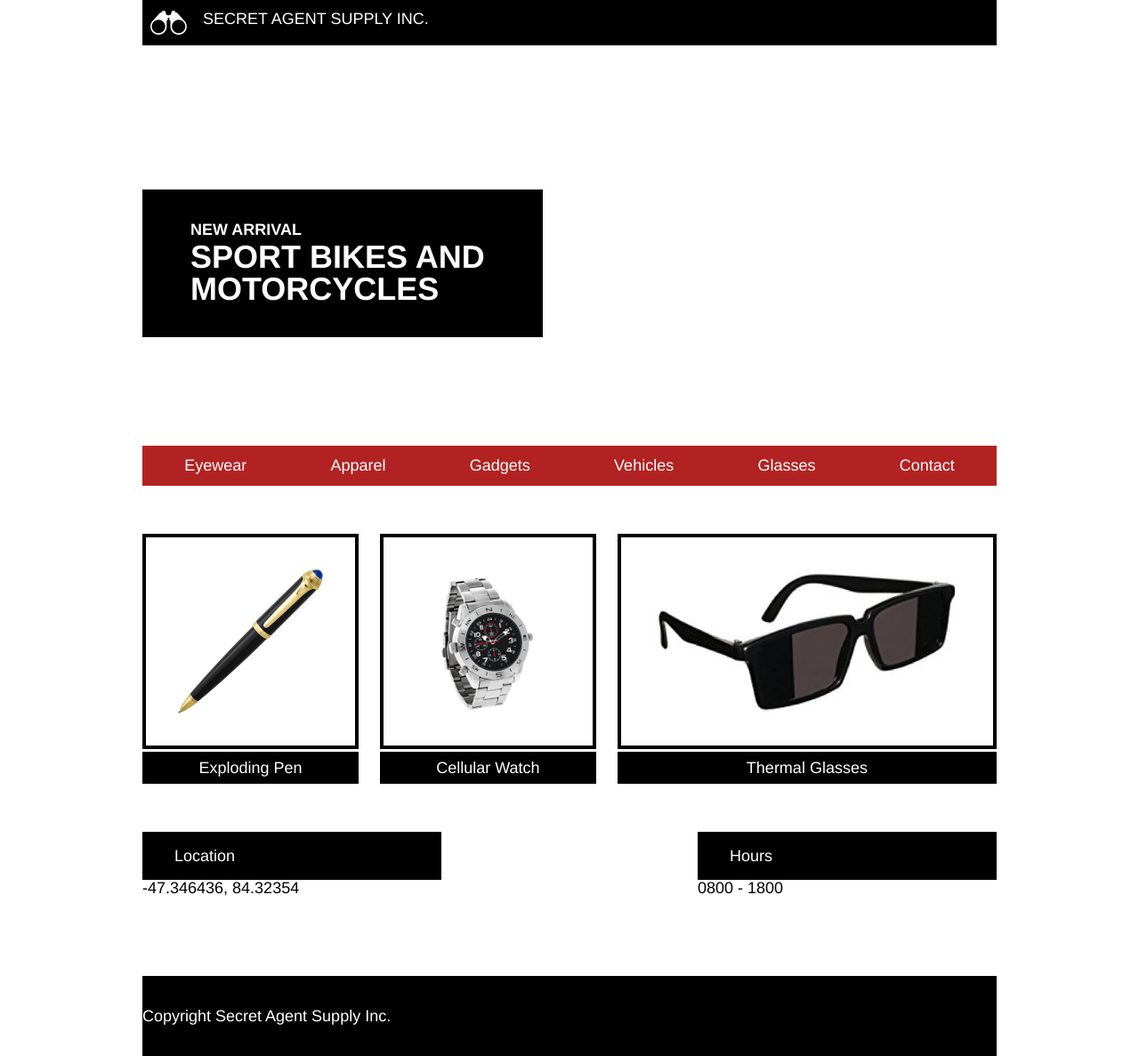
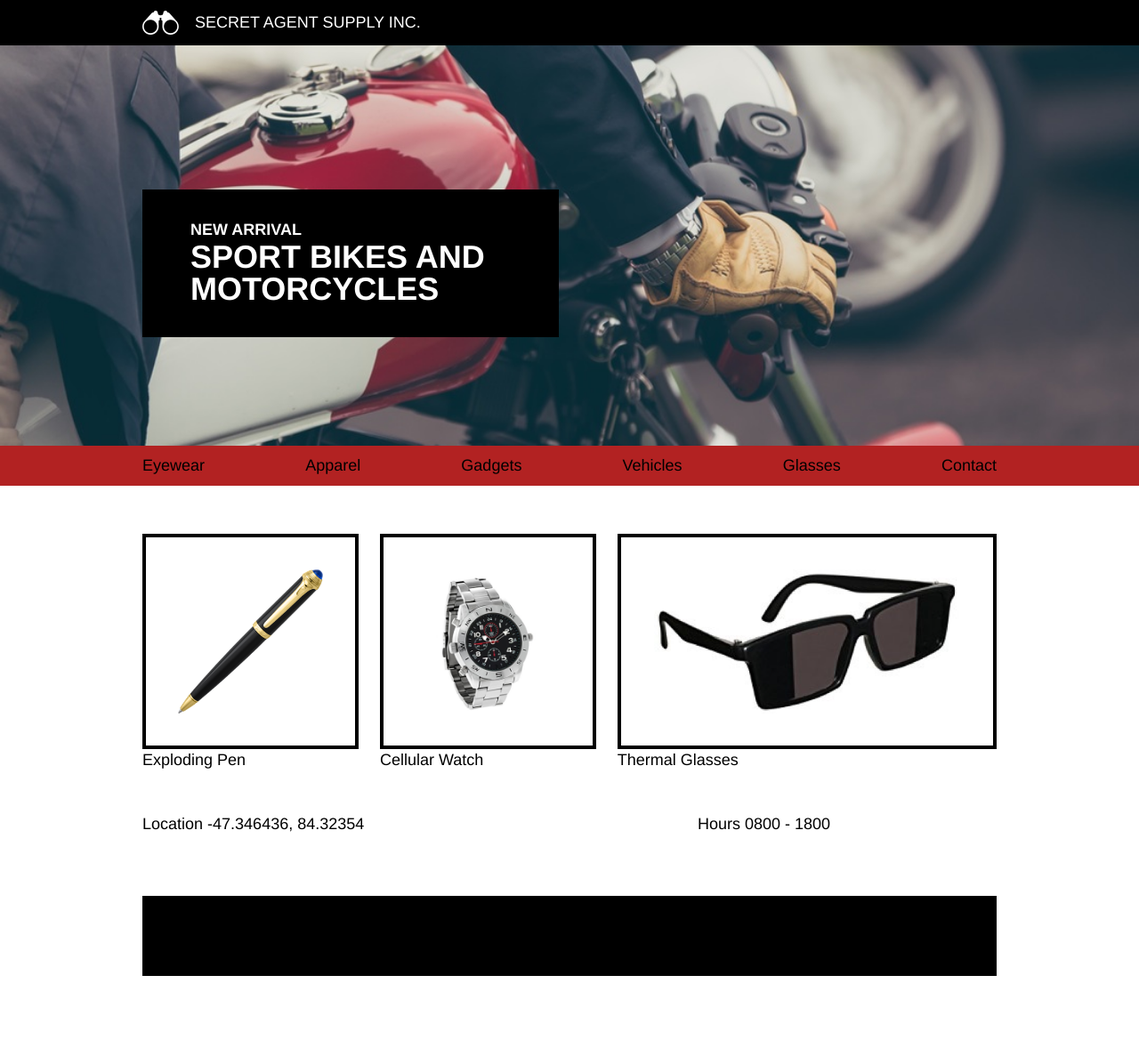
Before and after one commit to DHendrixon/SecretAgentSupply, a plain HTML site: page index.html in a window 1280 px wide. Shown: the whole page at 89% size. After the commit the page ends 1097 px from the top, so only its background shows below. Drawn offline with Linux system fonts and the light colour scheme.

Commit message:
Revise HTML and revise CSS

```diff
--- a/index.html
+++ b/index.html
@@ -7,68 +7,87 @@
     <title>Secret Agent Supply Inc.</title>
   </head>
   <body>
-    <div class="container">
+
     <!--Logo-->
 
       <div class="logo">
-        <img src="resources/images/logo.png" alt="binoculars">
-        <p>Secret Agent Supply Inc.</p>
+        <div class="container">
+          <img src="resources/images/logo.png" alt="binoculars">
+          <span>Secret Agent Supply Inc.</span>
+        </div>
       </div>
 
     <!--Main Banner-->
 
       <div class="mainbanner">
-        <div>
-          <p>New Arrival</p>
+        <div class="container">
+        <div class="banner-text">
+          <h4>New Arrival</h4>
           <h1>Sport Bikes and Motorcycles</h1>
+        </div>
         </div>
       </div>
 
     <!--Navigation-->
 
       <nav>
-        <span>Eyewear</span>
-        <span>Apparel</span>
-        <span>Gadgets</span>
-        <span>Vehicles</span>
-        <span>Glasses</span>
-        <span>Contact</span>
+        <ul class="container">
+          <li>Eyewear</li>
+          <li>Apparel</li>
+          <li>Gadgets</li>
+          <li>Vehicles</li>
+          <li>Glasses</li>
+          <li>Contact</li>
+        </ul>
+        <ul class="mobile-nav container">
+          <li>Menu</li>
+        </ul>
       </nav>
 
+
     <!--Main Content-->
-
+    <div class="container">
       <div class="products">
-        <div>
-          <img src="resources/images/pen.png" alt="ballpoint pen">
-          <h1>Exploding Pen</h1>
+        <div class="pen">
+          <div class="product-image">
+            <img src="resources/images/pen.png" alt="ballpoint pen">
+          </div>
+          <span class="desciption">Exploding Pen</span>
         </div>
-        <div>
-          <img src="resources/images/watch.png">
-          <h1>Cellular Watch</h1>
+        <div class="watch">
+          <div class="product-image">
+            <img src="resources/images/watch.png" alt="wristwatch">
+          </div>
+          <span class="description">Cellular Watch</span>
         </div>
-        <div>
-          <img src="resources/images/glasses.png">
-          <h1>Thermal Glasses</h1>
+        <div class="glasses">
+          <div class="product-image">
+            <img src="resources/images/glasses.png" alt="square lens sunglasses">
+          </div>
+          <span class="description">Thermal Glasses</span>
         </div>
       </div>
-
+    </div>
+    <div class="container">
       <div class="locationhours">
-        <div>
-          <h1>Location</h1>
-          <p>-47.346436, 84.32354</p>
+        <div class="info">
+          <span class="title">Location</span>
+          <span>-47.346436, 84.32354</span>
         </div>
-        <div>
-          <h1>Hours</h1>
-          <p>0800 - 1800</p>
+        <div class="info">
+          <span class="title">Hours</span>
+          <span>0800 - 1800</span>
         </div>
       </div>
 
     <!--Footer-->
 
       <footer>
-        <p>Copyright Secret Agent Supply Inc.</p>
+        <div class="container">
+          Copyright Secret Agent Supply Inc.
+        </div>
       </footer>
-    </div>
+
 
 
   </body>
--- a/resources/css/style.css
+++ b/resources/css/style.css
@@ -1,54 +1,57 @@
 html {
   font-family: Helvetica;
   font-size: 18px;
-  color: white;
-}
-body {
-  display: flex;
-  justify-content: center;
 }
 
 .container {
   width: 960px;
-  display: flex;
-  flex-flow: column wrap;
+  margin: 0 auto;
 }
 
-/* logo banner */
+/* Logo banner */
 .logo {
   background-color: black;
+  color: white;
+  text-transform: uppercase;
   display: flex;
+  justify-content: center;
+}
+.logo .container {
+  display: flex;
+  align-items: center;
+  padding: .66rem .5rem;
 }
 .logo img {
   height: 1.5rem;
-  padding: .66rem .5rem;
-}
-.logo p {
-  height: 1.5rem;
-  padding: .66rem .5rem;
-  text-transform: uppercase;
+  padding-right: 1rem;
 }
 
 /* Main Banner */
 .mainbanner {
   height: 25rem;
+  background-image: url("../images/moto.jpeg");
+  background-size: cover;
+  background-position: center;
+  background-repeat: no-repeat;
 }
-.mainbanner div {
+.banner-text {
+  position: relative;
+  top: 9rem;
+  width: 20rem;
+  padding: 2rem 3rem;
   background-color: black;
-  background-size: contain;
-  width: 25rem;
+  color: white;
   text-transform: uppercase;
-  margin-top: 9rem;
 }
-.mainbanner p {
-  padding: 2rem 0 .25rem 3rem;
+.banner-text h4 {
+  font-size: 1rem;
   font-weight: bold;
-  font-size: 1rem;
+  padding-bottom: .25rem;
 }
-.mainbanner h1 {
-  padding: 0 0 2rem 3rem;
+
+.banner-text h1 {
+  font-size: 2rem;
   font-weight: bold;
-  font-size: 2rem;
 }
 
 /* Navigation */
@@ -59,16 +62,20 @@ nav {
   align-content: space-around;
   justify-content: space-around;
 }
-span {
+nav ul {
+  display: flex;
+  align-items: center;
+  justify-content: space-between;
   padding: 0.75rem 0;
+}
+.mobile-nav {
+  display: none;
 }
 
 /* Main Content */
-
 .products {
   display: flex;
   justify-content: space-between;
-  flex-flow: row wrap;
   margin-top: 3rem;
 }
 .products img {
@@ -82,6 +89,7 @@ span {
   text-align: center;
 }
 .products div {
+
 }
 
 .locationhours {
@@ -101,7 +109,6 @@ span {
 }
 
 /* Footer */
-
 footer {
   margin-top: 4rem;
   height: 5rem;
```
